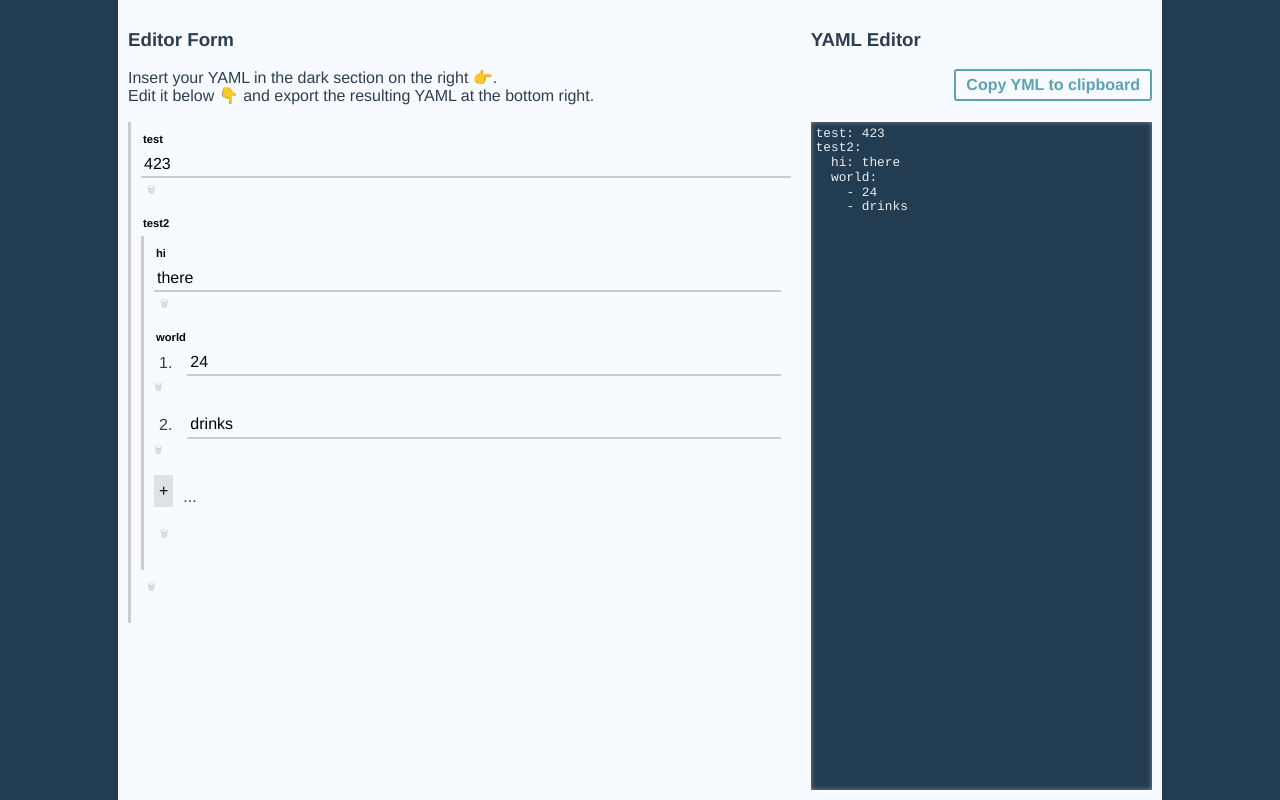
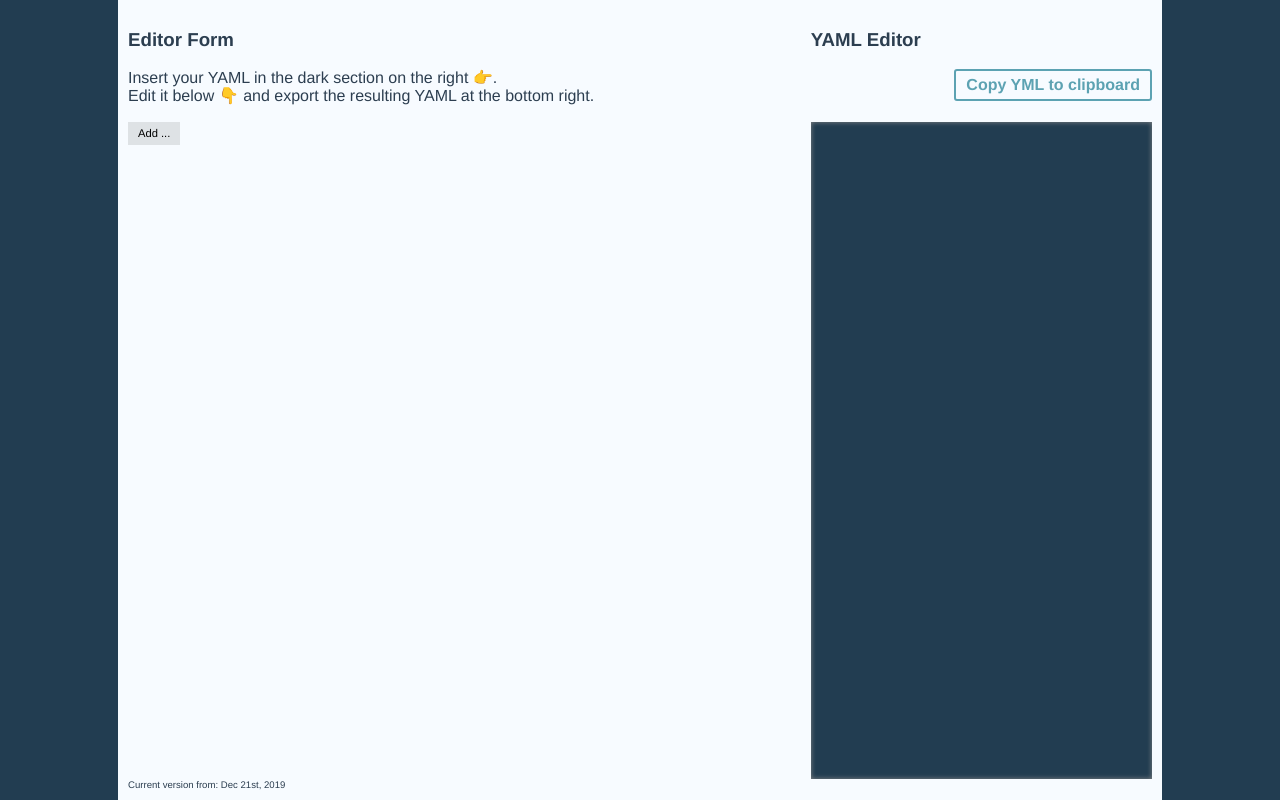
Before and after one commit to samlawski/yedit, a Vue app: page /#/ in a window 1280 px wide. Built offline with nearby package versions, Linux system fonts and the light colour scheme.

Commit message:
add new value buttons

```diff
--- a/src/components/FormArr.vue
+++ b/src/components/FormArr.vue
@@ -1,5 +1,6 @@
 <template lang="html">
   <div class="editor__arr">
+
     <div class="editor__arr__item" v-for="(val, i) in arr" :key="`editable-wrapper-arr-${i}`">
       <div class="field__line">
         <div class="field__counter">{{i + 1}}.</div>
--- /dev/null
+++ b/src/components/FormNewValue.vue
@@ -0,0 +1,59 @@
+<template>
+  <div @mouseenter="mouseEnter" @mouseleave="mouseLeave">
+    <button  @click="addValue('')">
+      Add <span v-if="!hovering">...</span>
+      <transition name="slide-fade">
+        <span v-if="hovering">Text or Number</span>
+      </transition>
+    </button>
+
+    <transition name="slide-fade">
+      <button v-if="hovering" @click="addValue([])">Add List (array)</button>
+    </transition>
+    <transition name="slide-fade">
+      <button v-if="hovering" @click="addValue({})">Add List with Labels (object)</button>
+    </transition>
+  </div>
+</template>
+
+<script>
+export default {
+  name: 'FormNewValue',
+  props: ['path'],
+  data(){
+    return {
+      hovering: false
+    }
+  },
+  methods: {
+    mouseEnter(){ this.hovering = true },
+    mouseLeave(){ this.hovering = false },
+    addValue(val){
+      this.$store.commit('updateVal', {
+        value: val,
+        path: this.path
+      })
+    }
+  }
+}
+</script>
+
+<style lang="scss" scoped>
+  button {
+    background-color: rgba(0,0,0,0.1);
+    padding: 5px 10px;
+    font-size: .7rem;
+    margin-right: 10px;
+  }
+
+  .slide-fade-enter-active {
+    transition: all .5s cubic-bezier(1.0, 0.5, 0.8, 1.0);
+  }
+  .slide-fade-leave-active {
+    transition: all .4s ;
+  }
+  .slide-fade-enter, .slide-fade-leave-to {
+    transform: translateX(-30px);
+    opacity: 0;
+  }
+</style>
--- a/src/components/FormObj.vue
+++ b/src/components/FormObj.vue
@@ -98,7 +98,6 @@ export default {
   background-color: transparent;
   font-weight: 700;
   border: none;
-  display: inline;
   width: 100%;
 }
 
--- a/src/store/index.js
+++ b/src/store/index.js
@@ -7,8 +7,8 @@ Vue.use(Vuex)
 
 export default new Vuex.Store({
   state: {
-    editableStr: "test: 423\ntest2:\n  hi: there\n  world: \n    - 24\n    - drinks",
-    editableObj: {test: 423, test2: {hi: "there", world: [24, "drinks"]}}
+    editableStr: '',
+    editableObj: null
   },
   mutations: {
     updateStr(state, payload){
--- a/src/views/Home.vue
+++ b/src/views/Home.vue
@@ -23,19 +23,28 @@
     <div class="editor">
       <div class="editor__form">
         <FormFieldGroup
+          v-if="editableObj != null"
           :path=[]
           :value="editableObj"
         />
+        <FormNewValue
+          v-else
+          :path=[]
+        />
       </div>
+    </div>
 
-    </div>
+    <footer>Current version from: Dec 21st, 2019</footer>
   </div>
 </template>
 
 <script>
+import FormNewValue from '@/components/FormNewValue.vue'
+
 export default {
   name: 'home',
   components: {
+    FormNewValue,
     FormFieldGroup: () => import('@/components/FormFieldGroup.vue')
   },
   data: () => {
@@ -79,10 +88,11 @@ export default {
 
   display: grid;
   grid-template-columns: 2fr 1fr;
-  grid-template-rows: auto 1fr;
+  grid-template-rows: auto 1fr auto;
   grid-template-areas:
     'editor__label import__label'
-    'editor import';
+    'editor import'
+    'footer footer';
 
   @media(max-width: 700px){
     display: block;
@@ -125,6 +135,10 @@ export default {
   padding-right: 10px;
 }
 
+footer {
+  font-size: .6rem;
+}
+
 /* *** STYLES *** */
 
 button {
```
Also changed, not shown: 1 other file (tests, documents, lock files or other folders).
